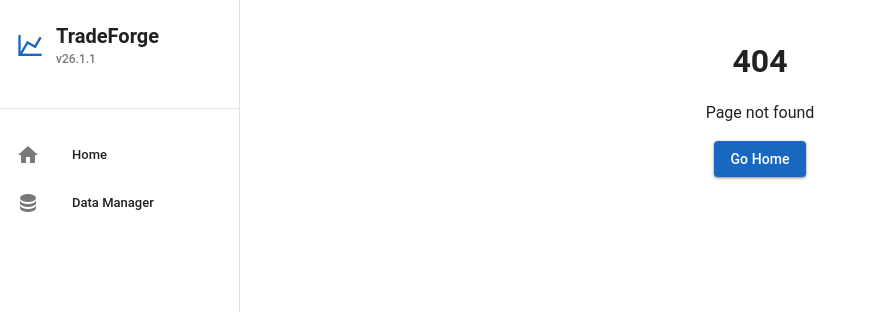
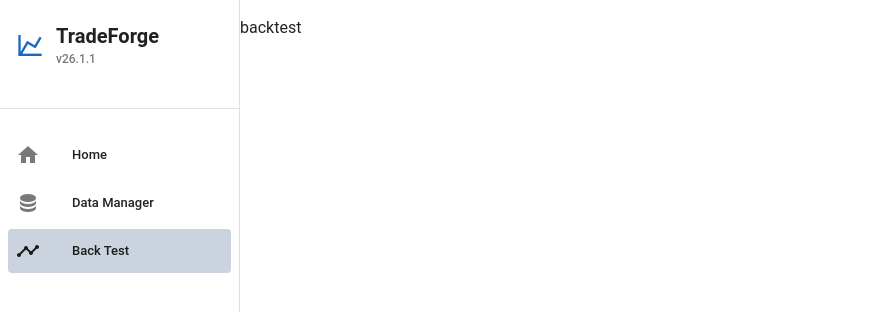
Before and after one commit to ArtemIyX/TradeForgeSharp, a Vue app in the folder TradeForge.VUE/: page /backtest in a window 1280 px wide. Before the commit this address had no page. Shown: the top 312 px of the page, without its empty margins (0-877 px from the left). Built offline with nearby package versions, Linux system fonts and the light colour scheme; the HTML template or start-up script is replaced by a standard one.

Commit message:
Back test view

```diff
--- a/TradeForge.VUE/src/components/app/app-navigation/AppNavigation.vue
+++ b/TradeForge.VUE/src/components/app/app-navigation/AppNavigation.vue
@@ -58,6 +58,11 @@ const navigationItems = ref<NavigationItem[]>([
     icon: 'mdi-database',
     path: '/data-manager',
   },
+  {
+    title: 'Back Test',
+    icon: 'mdi-chart-timeline-variant',
+    path: '/backtest',
+  },
 ]);
 </script>
 
--- a/TradeForge.VUE/src/router/index.ts
+++ b/TradeForge.VUE/src/router/index.ts
@@ -14,6 +14,11 @@ const router = createRouter({
       component: () => import("@/views/data-manager/DataManagerView.vue"),
     },
     {
+      path: "/backtest",
+      name: "backtest",
+      component: () => import("@/views/backtest/backtest-view/BackTestView.vue"),
+    },
+    {
       path: '/:pathMatch(.*)*',
       name: 'not-found',
       component: () => import('@/views/not-found/NotFoundView.vue')
--- /dev/null
+++ b/TradeForge.VUE/src/views/backtest/backtest-view/BackTestView.vue
@@ -0,0 +1,13 @@
+<script setup lang="ts">
+
+</script>
+
+<template>
+<p>
+  backtest
+</p>
+</template>
+
+<style scoped>
+
+</style>
```
